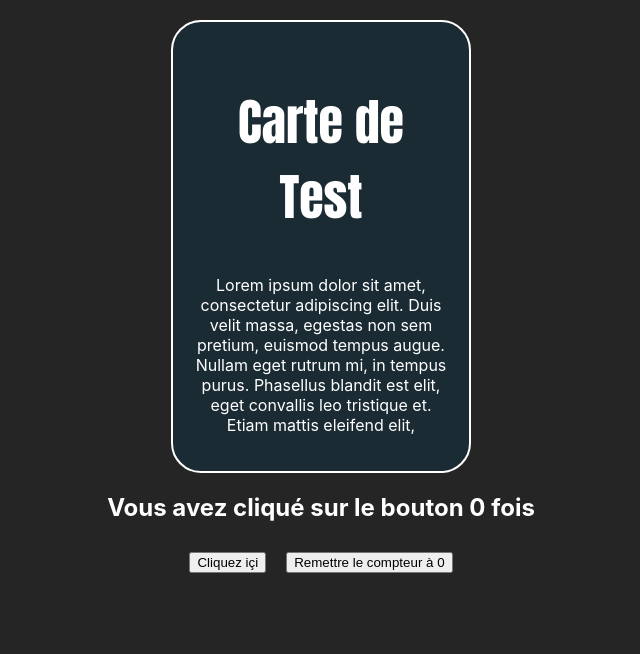
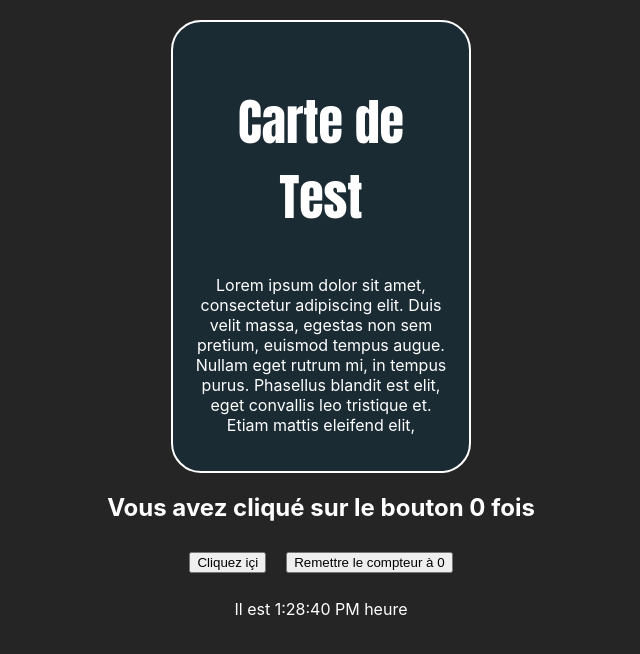
Before and after one commit to QuentinChevaux/React_Hook, a React (Create React App) app: page / in a window 1280 px wide. Shown: the top 654 px of the page, without its empty margins (319-959 px from the left). Built offline with nearby package versions, Linux system fonts and the light colour scheme.

Commit message:
React Hook

```diff
--- a/src/App.css
+++ b/src/App.css
@@ -27,7 +27,7 @@ body {
 
 }
 
-.bouton {
+.bouton, .horloge {
 
   width: 50%;
   margin: auto;
--- a/src/App.js
+++ b/src/App.js
@@ -2,6 +2,7 @@ import logo from './logo.svg';
 import './App.css';
 import Card from './component/Card'
 import Compteur from './component/Compteur';
+import Horloge from './component/Horloge';
 
 function App() {
   return (
@@ -12,7 +13,10 @@ function App() {
 
       <Compteur></Compteur>
 
+      <Horloge></Horloge>
+
     </div>
+
   );
 }
 
--- a/src/component/Compteur.js
+++ b/src/component/Compteur.js
@@ -1,4 +1,3 @@
-import userEvent from '@testing-library/user-event';
 import React, { useState, useEffect } from 'react'
 
 function Compteur() {
@@ -23,7 +22,6 @@ function Compteur() {
 
         </div>
 
-
     )
 
 }
--- /dev/null
+++ b/src/component/Horloge.js
@@ -0,0 +1,29 @@
+import React, {useState, useEffect} from 'react';
+
+function Horloge() {
+
+    const [time, setTime] = useState( new Date().toLocaleTimeString() );
+
+    useEffect( () => {
+
+        setInterval(() => {
+
+            setTime(new Date().toLocaleTimeString())
+
+        }, 1000)
+
+    }, [time])
+
+    return (
+
+        <div className='horloge'>
+
+            <p>Il est {time} heure</p>
+
+        </div>
+
+    )
+
+}
+
+export default Horloge;
```
